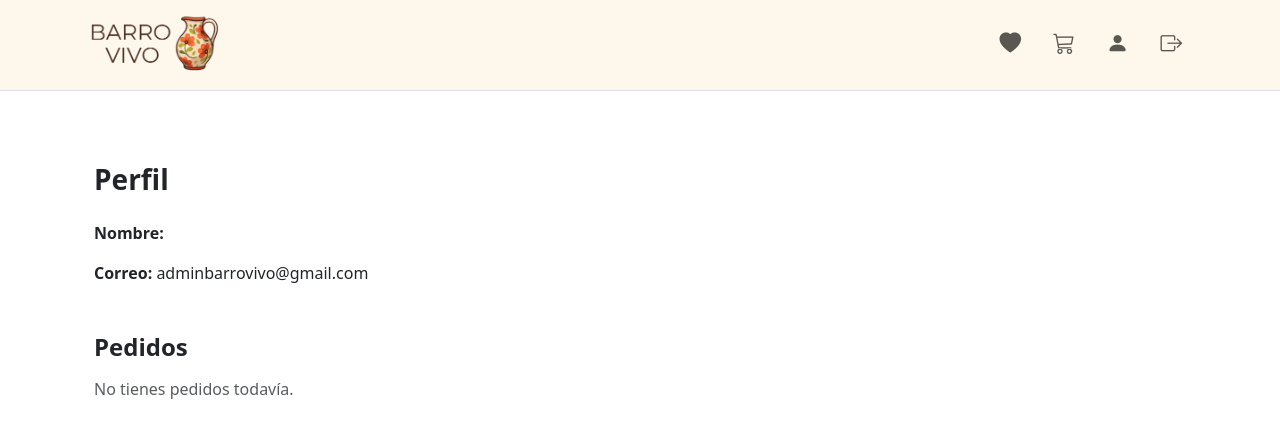
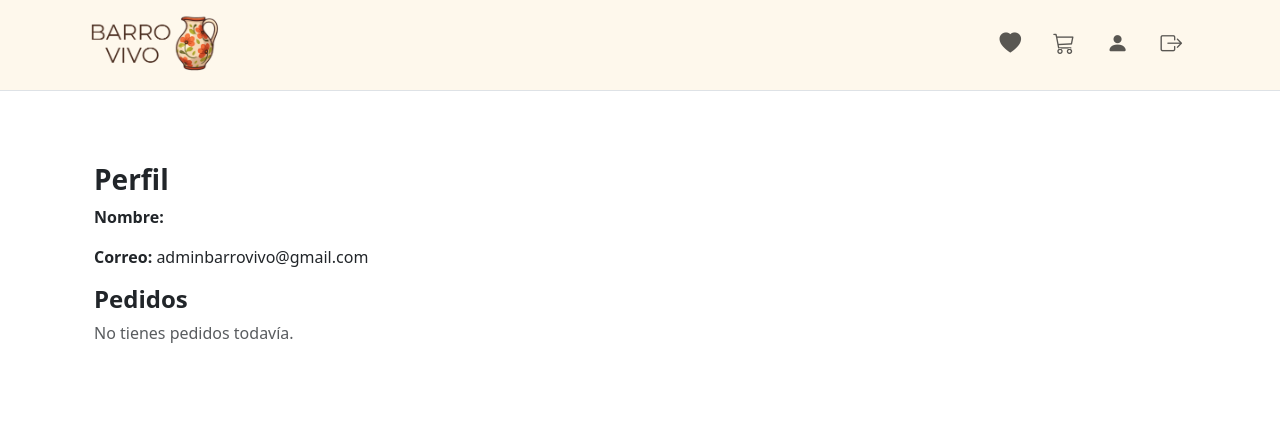
Before and after one commit to Maocampog1/Barrovivo, a Django app: page /perfil/ in a window 1280 px wide. Shown: the top 438 px of the page. Run offline with Django 4.2, Linux system fonts and the light colour scheme; a user stored in the database is signed in; data comes from the database, SQL or seed files in the repository.

Commit message:
style: actualización fuente de página de usuario

```diff
--- a/usuario/templates/perfil.html
+++ b/usuario/templates/perfil.html
@@ -7,12 +7,12 @@
 <div class="container py-5">
 
   <!-- Perfil -->
-  <h3 class="fw-bold mb-4">Perfil</h3>
+  <h3 class="mb-2 fw-semibold">Perfil</h3>
   <p><strong>Nombre:</strong> {{ user.first_name }} {{ user.last_name }}</p>
   <p><strong>Correo:</strong> {{ user.email }}</p>
 
   <!-- Pedidos -->
-  <h4 class="fw-bold mt-5 mb-3">Pedidos</h4>
+  <h4 class="mb-2 fw-semibold">Pedidos</h4>
   {% if pedidos %}
     <div class="row g-4">
       {% for pedido in pedidos %}
```
